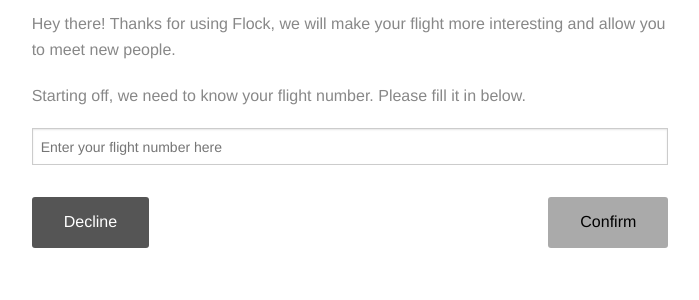
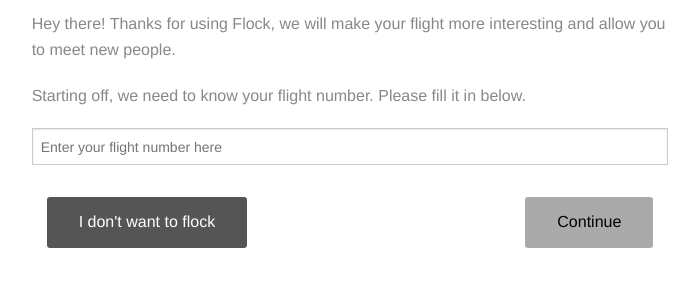
Before and after one commit to Raslanders/Rasland-DOH, a PHP site: page / in a window 1280 px wide. Shown: the part 322-622 px from the top of the page, without its empty margins (290-989 px from the left). Run offline with PHP 8.4, Linux system fonts and the light colour scheme.

Commit message:
Home page finalized maybe

```diff
--- a/frontend/index.php
+++ b/frontend/index.php
@@ -15,7 +15,7 @@
 		<?php $loc = 0; include("header.php"); ?>
 
 		<div class="row">
-			<div class="small-8 column small-centered">
+			<div class="large-8 small-12 columns small-centered">
 				<p>Hey there! Thanks for using Flock, we will make your flight more interesting and allow you to meet new people. </p>
 
 				<p>Starting off, we need to know your flight number. Please fill it in below.</p>
@@ -31,9 +31,13 @@
 			</div>
 		</div>
 		<div class="row">
-			<div class="small-8 column small-centered">
-				<a href="#" class="button radius cancel left">Decline</a>
-				<a href="#" onclick="API.confirmFlightNumber();" class="button radius confirm right">Confirm</a>
+			<div class="large-8 small-12 columns small-centered">
+				<div class="large-6 small-6 columns left">
+					<a href="#" class="button radius cancel left">I don't want to flock</a>
+				</div>
+				<div class="large-6 small-6 columns right">
+					<a href="#" onclick="API.confirmFlightNumber();" class="button radius confirm right">Continue</a>
+				</div>
 			</div>
 		</div>
 	</body>
```
